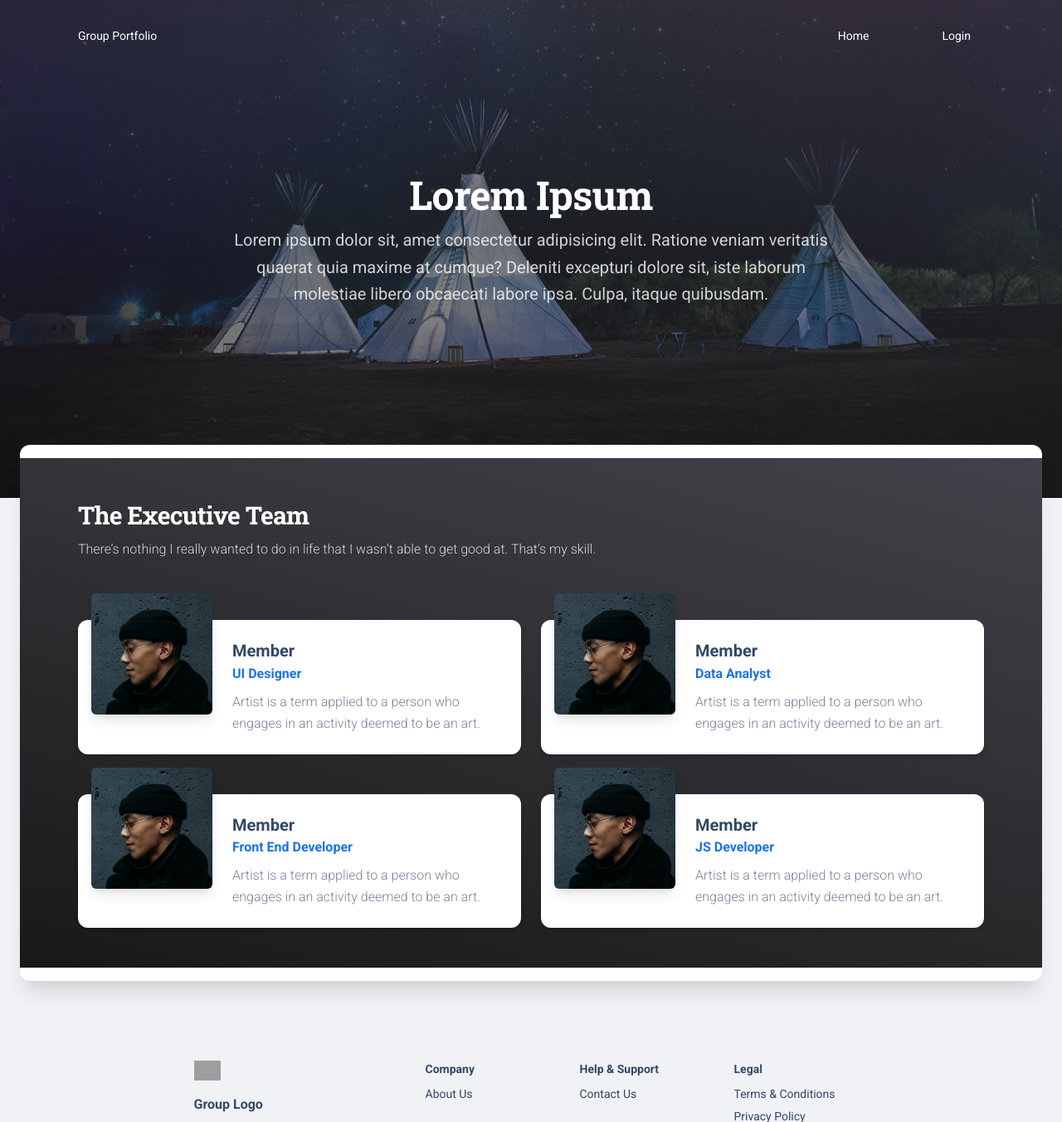
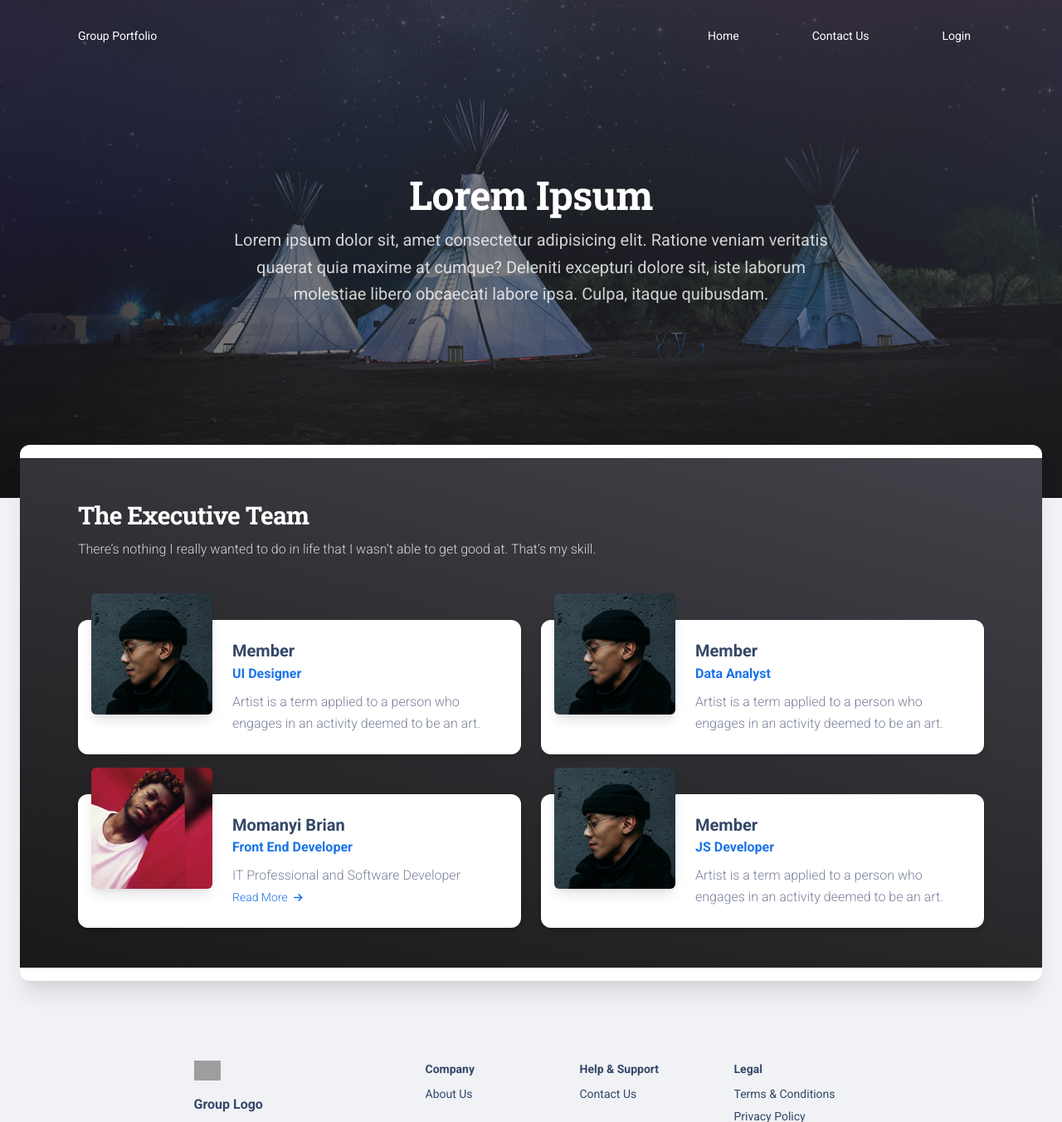
Before and after one commit to MomanyiPoet/GroupPorfolio, a PHP site: page / in a window 1280 px wide. Shown: the top 1352 px of the page at 83% size. Run offline with PHP 8.4, Linux system fonts and the light colour scheme; some libraries are stand-ins or nearby versions; grey boxes are pictures that could not be loaded.

Commit message:
updated links and images

```diff
--- a/index.php
+++ b/index.php
@@ -40,6 +40,12 @@
           <li class="nav-item dropdown dropdown-hover mx-2 ms-lg-6">
             <a class="nav-link" href="index.php">
               Home
+            </a>
+          </li>
+
+          <li class="nav-item dropdown dropdown-hover mx-2 ms-lg-6">
+            <a class="nav-link" href="contact.php">
+              Contact Us
             </a>
           </li>
 
@@ -123,6 +129,7 @@
             </div>
           </div>
         </div>
+
         <div class="row mt-4">
           <div class="col-lg-6 col-12">
             <div class="card card-profile mt-4 z-index-2">
@@ -130,20 +137,25 @@
                 <div class="col-lg-4 col-md-6 col-12 mt-n5">
                   <a href="javascript:;">
                     <div class="p-3 pe-md-0">
-                      <img class="w-100 border-radius-md shadow-lg" src="assets/img/bruce-mars.jpg" alt="image">
+                      <img class="w-100 border-radius-md shadow-lg" src="assets/img/self.jpg" alt="image">
                     </div>
                   </a>
                 </div>
                 <div class="col-lg-8 col-md-6 col-12 my-auto">
                   <div class="card-body ps-lg-0">
-                    <h5 class="mb-0">Member</h5>
+                    <h5 class="mb-0">Momanyi Brian</h5>
                     <h6 class="text-info">Front End Developer</h6>
-                    <p class="mb-0">Artist is a term applied to a person who engages in an activity deemed to be an art.</p>
+                    <p class="mb-0">IT Professional and Software Developer<br>
+                      <a href="author4.php" class="text-info text-sm icon-move-right">Read More
+                        <i class="fas fa-arrow-right text-xs ms-1"></i>
+                      </a>
+                    </p>
                   </div>
                 </div>
               </div>
             </div>
           </div>
+
           <div class="col-lg-6 col-12">
             <div class="card card-profile mt-lg-4 mt-5 z-index-2">
               <div class="row">
@@ -223,7 +235,7 @@
             <h6 class="text-sm">Help & Support</h6>
             <ul class="flex-column ms-n3 nav">
               <li class="nav-item">
-                <a class="nav-link" href="#" target="_blank">
+                <a class="nav-link" href="contact.php" target="_blank">
                   Contact Us
                 </a>
               </li>
```
